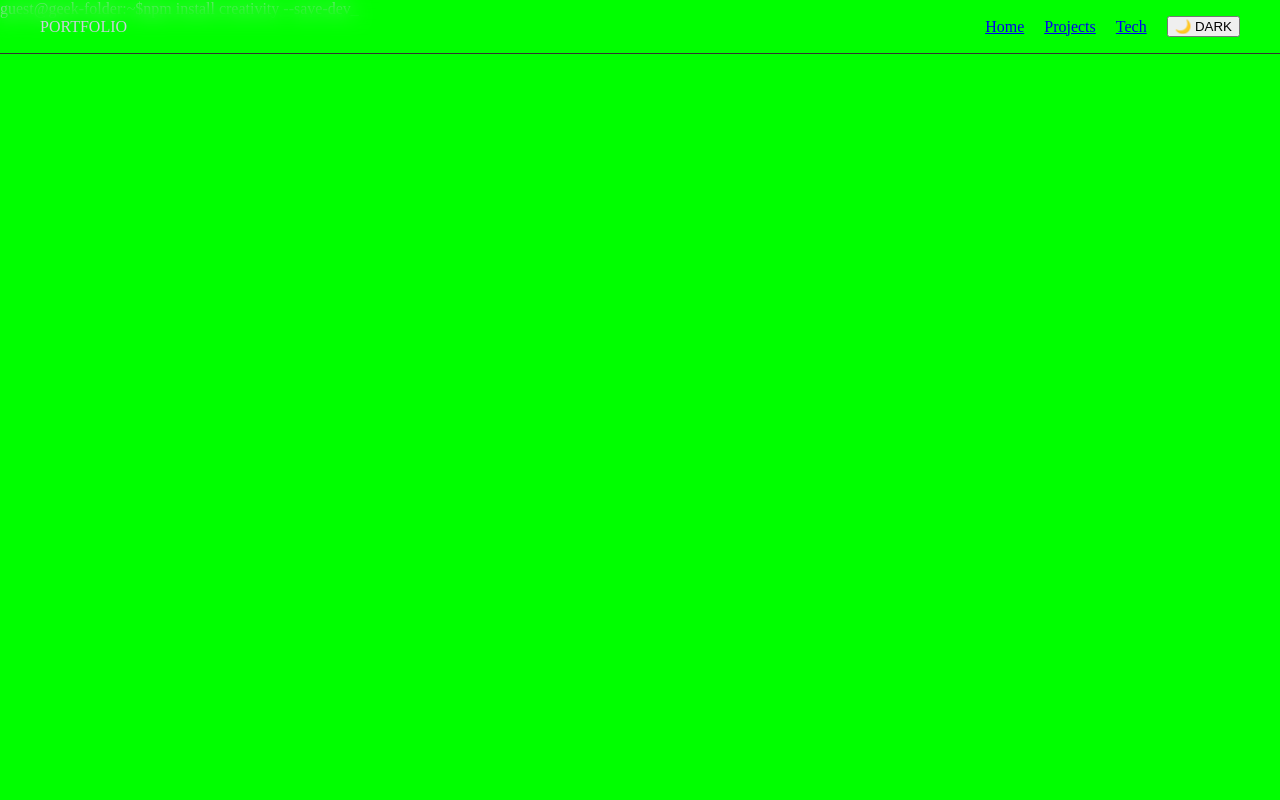
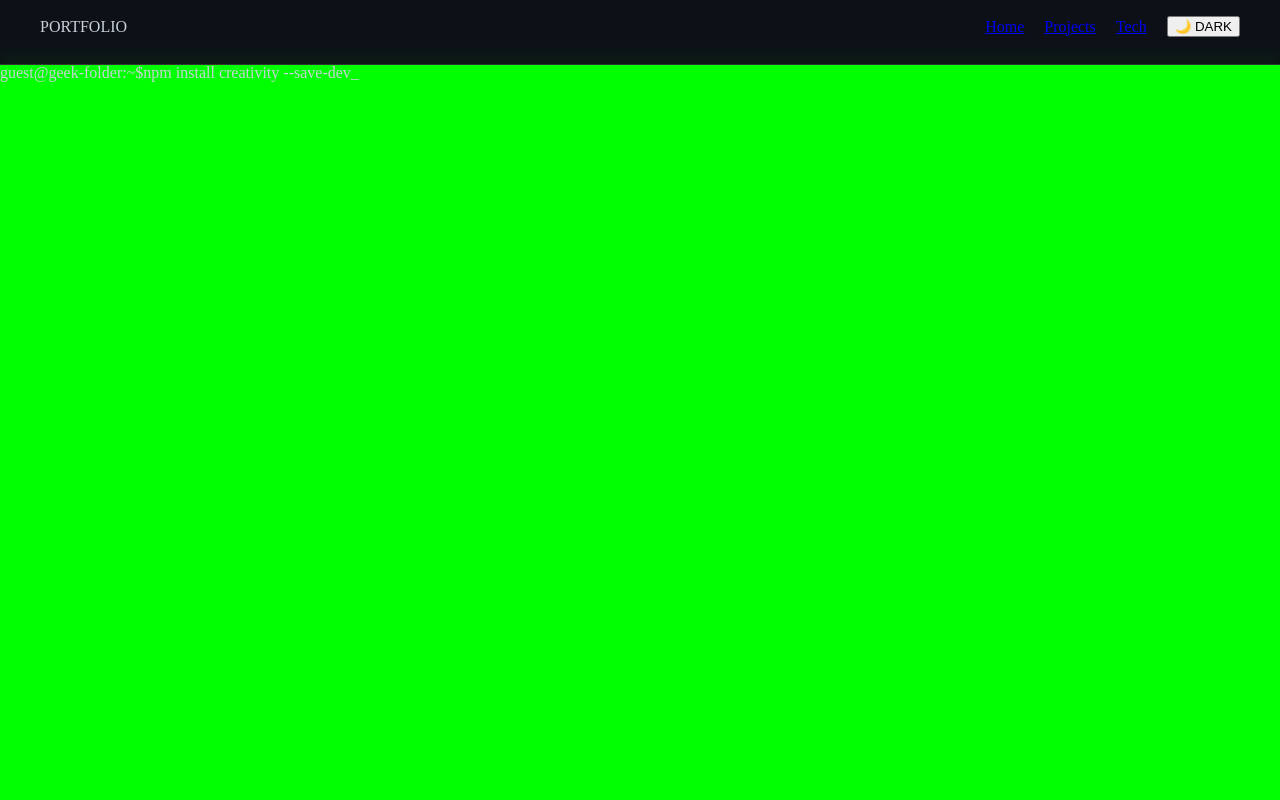
Before and after one commit to YoungMuggle/vue-my-portfolio, a Vue app: page /#/ in a window 1280 px wide. Shown: the top 800 px of the page. Built offline with nearby package versions, Linux system fonts and the light colour scheme.

Commit message:
adjust navbar

```diff
--- a/src/components/TheNavbar.vue
+++ b/src/components/TheNavbar.vue
@@ -40,6 +40,7 @@ onMounted(() => {
   position: fixed;
   top: 0;
   width: 100%;
+  height: var(--navbar-height);
   z-index: 1000;
   background-color: rgba(var(--bg-rgb), 0.8);
   backdrop-filter: blur(10px);
--- a/src/router/config.js
+++ b/src/router/config.js
@@ -16,6 +16,7 @@ export const router = createRouter({
       return {
         el: to.hash,
         behavior: "smooth",
+        top: 64,
       };
     }
   },
--- a/src/style.css
+++ b/src/style.css
@@ -1,3 +1,7 @@
+:root{
+  --navbar-height: 64px;
+}
+
 body,html{
   margin: 0;
   padding: 0;
--- a/src/views/MainLayout.vue
+++ b/src/views/MainLayout.vue
@@ -1,5 +1,5 @@
 <template>
-  <div class="app-container">
+  <div class="main-container">
     <section id="hero">
       <HeroSection />
     </section>
@@ -42,6 +42,9 @@ onMounted(() => {
 });
 </script>
 <style scoped>
+.main-container{
+  padding-top: var(--navbar-height);
+}
 /* 撑开布局测试路由 */
 #hero{
   width: 100%;
```
